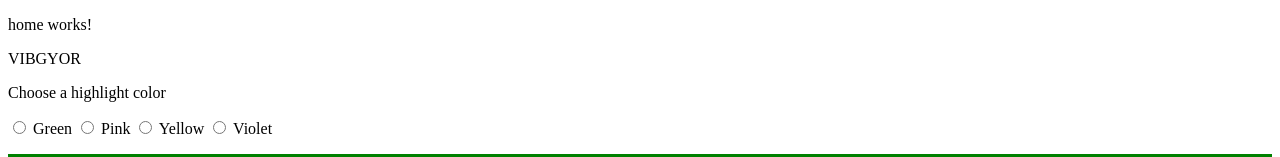
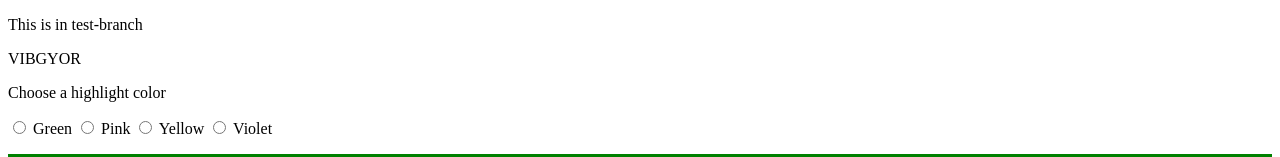
Before and after one commit to rajeshbosak/MyWebsite, an Angular app: page / in a window 1280 px wide. Shown: the top 157 px of the page. Built offline with nearby package versions, Linux system fonts and the light colour scheme.

Commit message:
test-branch first commit

```diff
--- a/src/app/home/home.component.html
+++ b/src/app/home/home.component.html
@@ -1,4 +1,4 @@
-<p>home works!</p>
+<p>This is in test-branch</p>
 
 VIBGYOR
 
```
